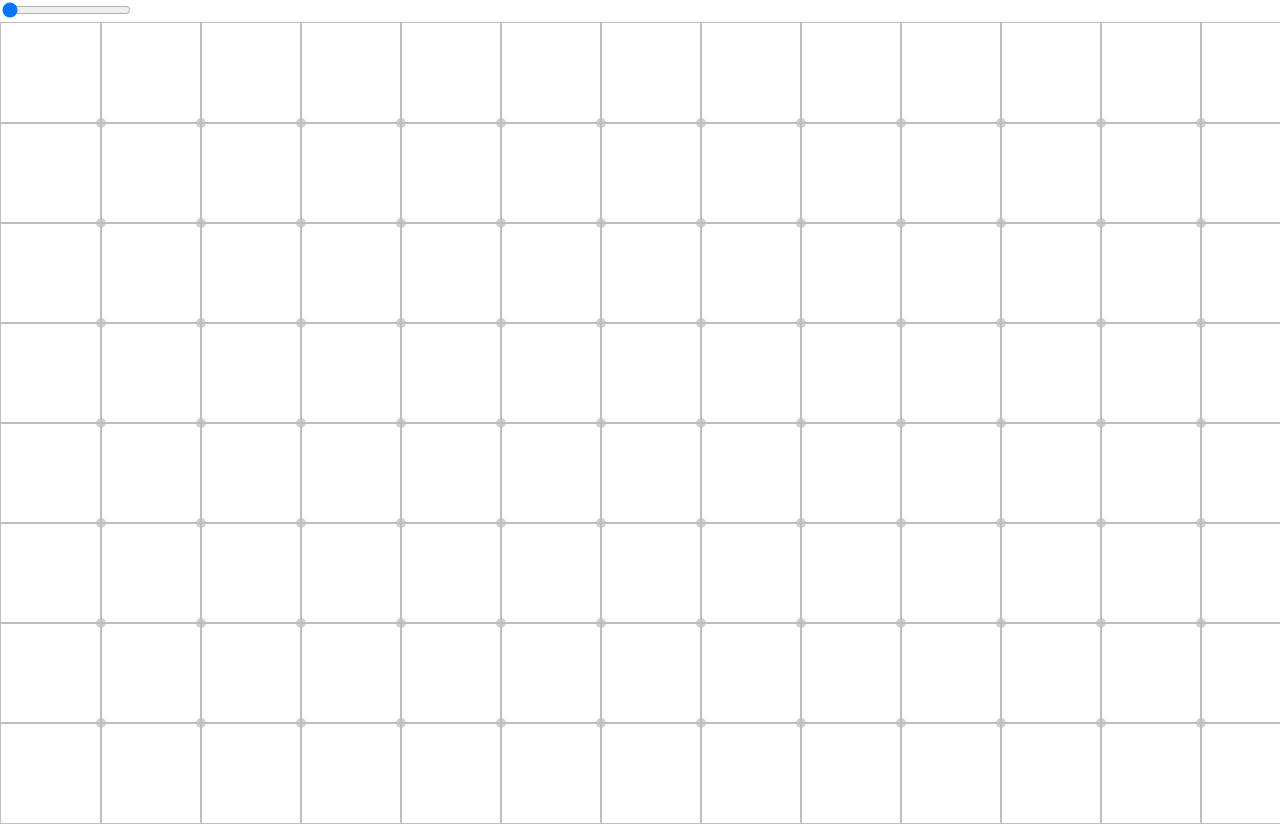
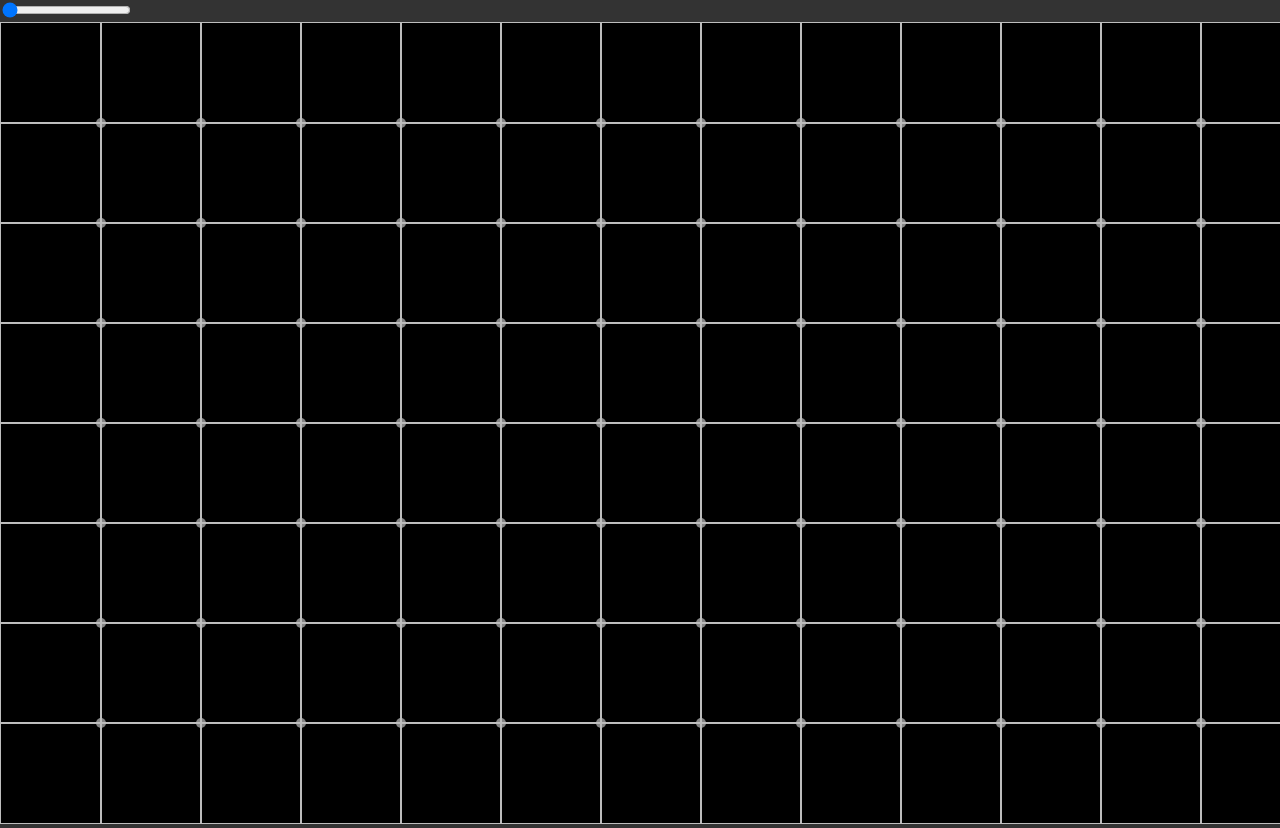
Before and after one commit to KartikYZ/graph-algorithms-visualizer, a React (Create React App) app: page / in a window 1280 px wide. Shown: the top 828 px of the page. Built offline with nearby package versions, Linux system fonts and the light colour scheme.

Commit message:
extraction I

```diff
--- a/src/components/canvas.tsx
+++ b/src/components/canvas.tsx
@@ -10,6 +10,7 @@ const hover_shade = 190;
 interface Props {
     gridSize: number,
     nodeRadius: number,
+    hoveringVertex: Vertex<number>,
     onClick: (event: React.MouseEvent<HTMLCanvasElement, MouseEvent>) => void,
     onMouseMove: (event: React.MouseEvent<HTMLCanvasElement, MouseEvent>) => void
 }
@@ -99,6 +100,12 @@ class Canvas extends React.Component<Props, State> {
 
         if (this.context) {
             this.drawGrid();
+            this.drawCircle(
+                this.props.hoveringVertex.getPosition()[0] * this.props.gridSize,
+                this.props.hoveringVertex.getPosition()[1] * this.props.gridSize,
+                Canvas.HOVER_RADIUS,
+                Canvas.COLORS.node_hover_color,
+                true);
         }
     }
 
@@ -142,7 +149,9 @@ class Canvas extends React.Component<Props, State> {
 
         const { gridSize, nodeRadius } = this.props;
 
-        this.context.clearRect(0, 0, Canvas.WIDTH, Canvas.HEIGHT);
+        // this.context.clearRect(0, 0, Canvas.WIDTH, Canvas.HEIGHT);
+        this.context.fillStyle = 'rgba(0, 0, 0, 1)';
+        this.context.fillRect(0, 0, Canvas.WIDTH, Canvas.HEIGHT);
         this.context.strokeStyle = Canvas.COLORS.grid_color;
         this.context.fillStyle = Canvas.COLORS.inactive_node_color;
 
--- a/src/components/grid.tsx
+++ b/src/components/grid.tsx
@@ -1,5 +1,7 @@
 import React from 'react';
 import Canvas from './canvas';
+
+import Vertex from '../graph/vertex';
 
 interface Props {
     gridSize: number,
@@ -26,6 +28,7 @@ class Grid extends React.Component<Props, State> {
         return (<Canvas
           gridSize={this.props.gridSize}    // alternative: {...this.props}
           nodeRadius={this.props.nodeRadius}
+          hoveringVertex={new Vertex([1, 1])}
           onClick={(event) => this.handleClick(event)}
           onMouseMove={(event) => this.handleMouseMove(event)}
         />);
--- a/src/components/slider.tsx
+++ b/src/components/slider.tsx
@@ -40,6 +40,7 @@ class Slider extends React.Component<Props, State> {
             'input',
             {
                 type: 'range',
+                id: 'slider',
                 value: this.state.sliderValue,
                 max: this.sliderLength - 1,
                 onChange: (event) => this.handleOnChange(event),
--- a/src/components/styles.css
+++ b/src/components/styles.css
@@ -5,3 +5,10 @@
 canvas {
     border: 1px solid rgba(190, 190, 190, 1);
 }
+
+#slider::-webkit-slider-thumb {
+    -webkit-appearance: none; /* Override default look */
+    appearance: none;
+    background:rgba(190, 190, 190, 1); /* todo */
+    cursor: pointer; /* Cursor on hover */
+}
--- a/src/index.css
+++ b/src/index.css
@@ -1,5 +1,6 @@
 body {
   margin: 0;
+  background-color: #333333;
   /* font-family: -apple-system, BlinkMacSystemFont, 'Segoe UI', 'Roboto', 'Oxygen',
     'Ubuntu', 'Cantarell', 'Fira Sans', 'Droid Sans', 'Helvetica Neue',
     sans-serif;
```
